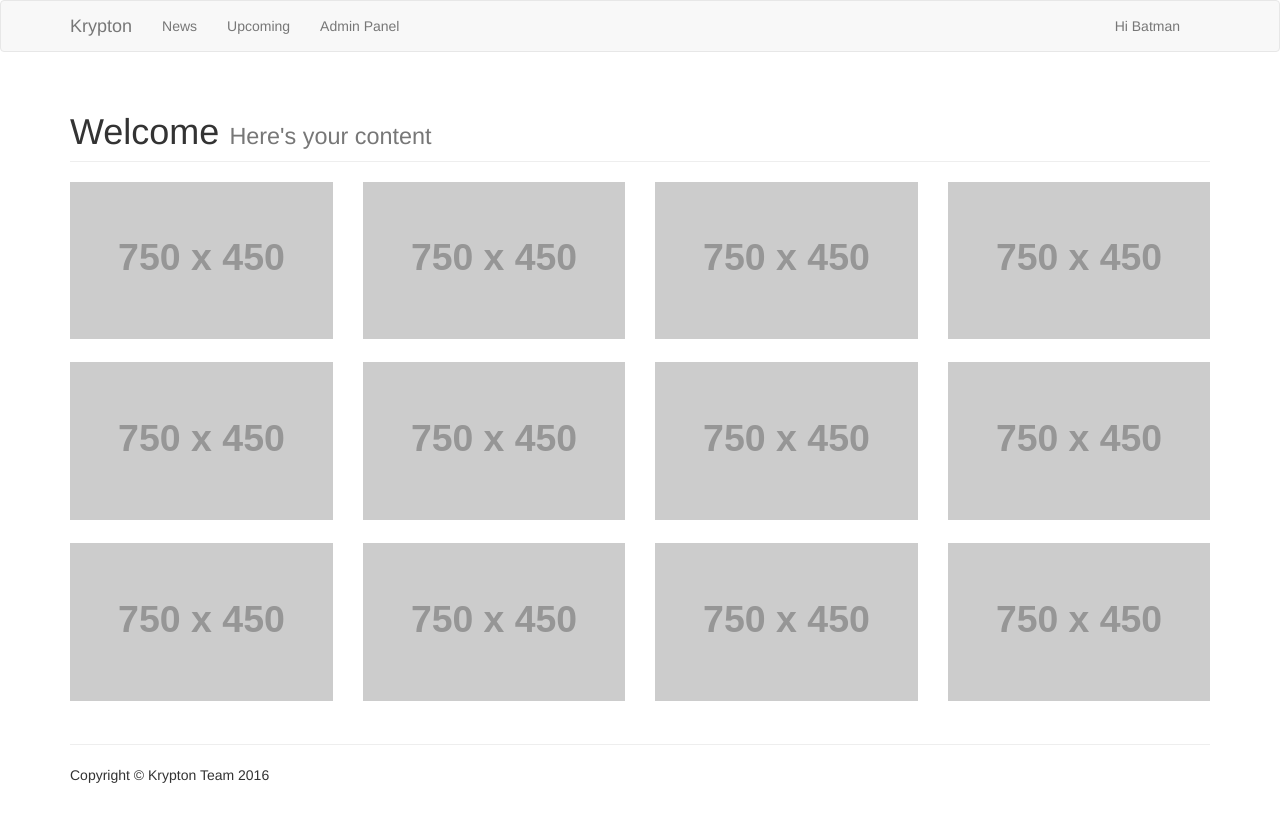
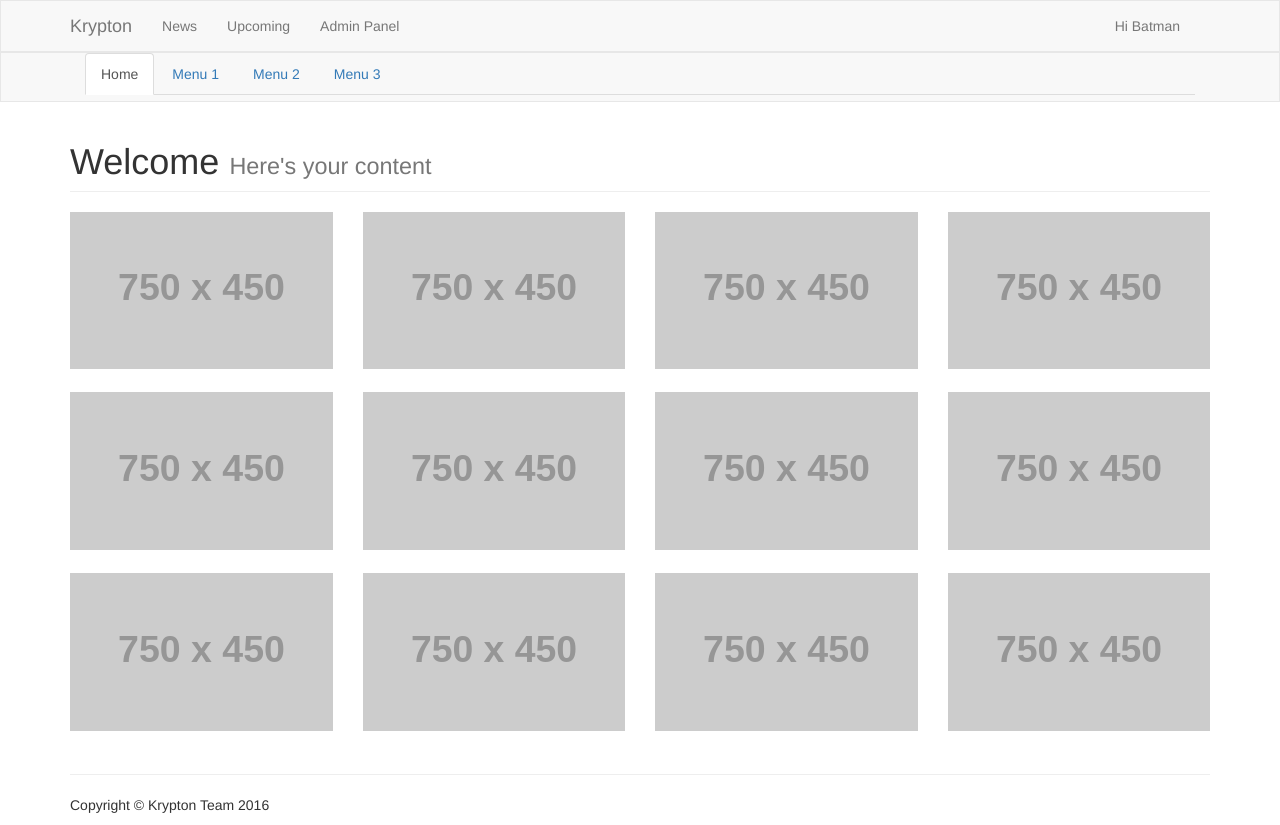
Before and after one commit to CrySys-UK/Krypton, a PHP site: page / in a window 1280 px wide. Before the commit the page ends 783 px from the top, so only its background shows below. Run offline with PHP 8.4, Linux system fonts and the light colour scheme; grey boxes labelled with a size stand in for pictures from a placeholder-image service; some libraries are stand-ins or nearby versions.

Commit message:
draft of tabs system

```diff
--- a/header.php
+++ b/header.php
@@ -34,6 +34,7 @@
                         <a href="# ">Admin Panel</a>
                     </li>
                 </ul>
+
                 <div id="navbar" class="navbar-collapse collapse">
                     <ul class="nav navbar-nav navbar-right">
                         <li><a>Hi Batman</a></li>
@@ -44,3 +45,16 @@
         </div>
         <!-- /.container -->
     </nav>
+    <nav class="navbar navbar-default" role=" navigation ">
+        <div class="container">
+            <div class="collapse navbar-collapse " id="bs-example-navbar-collapse-1 ">
+                <ul class="nav nav-tabs">
+                    <li class="active"><a href="#">Home</a></li>
+                    <li><a href="#">Menu 1</a></li>
+                    <li><a href="#">Menu 2</a></li>
+                    <li><a href="#">Menu 3</a></li>
+                </ul>
+
+            </div>
+        </div>
+    </nav>
--- a/krypton.css
+++ b/krypton.css
@@ -1,3 +1,7 @@
 .col-md-3 {
     padding-bottom: 2%;
 }
+.navbar {
+    margin-bottom: 0px;
+    border-radius: 0px;
+}
```
